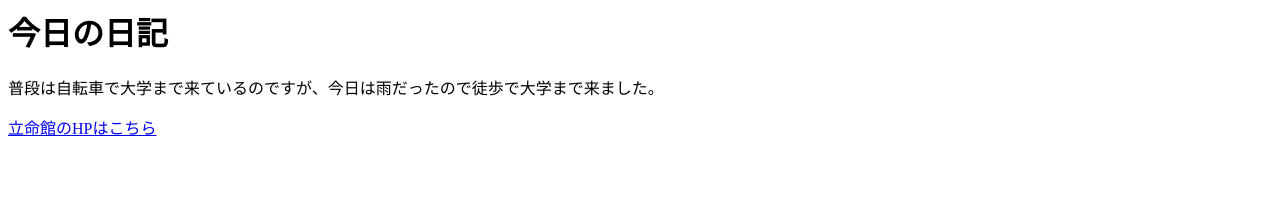
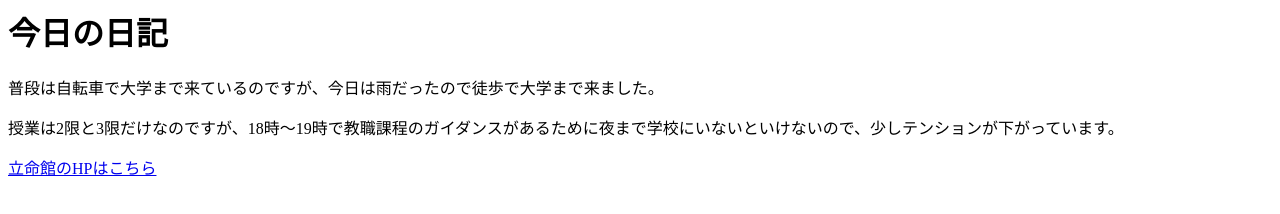
Before and after one commit to yyyuta/-20190417, a plain HTML site: page index.html in a window 1280 px wide. Drawn offline with Linux system fonts and the light colour scheme.

Commit message:
HTMLを追加

```diff
--- a/index.html
+++ b/index.html
@@ -5,6 +5,7 @@
      <body>
          <h1>今日の日記</h1>
          <p>普段は自転車で大学まで来ているのですが、今日は雨だったので徒歩で大学まで来ました。</p>
+         <p>授業は2限と3限だけなのですが、18時～19時で教職課程のガイダンスがあるために夜まで学校にいないといけないので、少しテンションが下がっています。</p>
          <a href="http://www.ritsumei.ac.jp/">立命館のHPはこちら</a>
      </body>
 </html>
```
